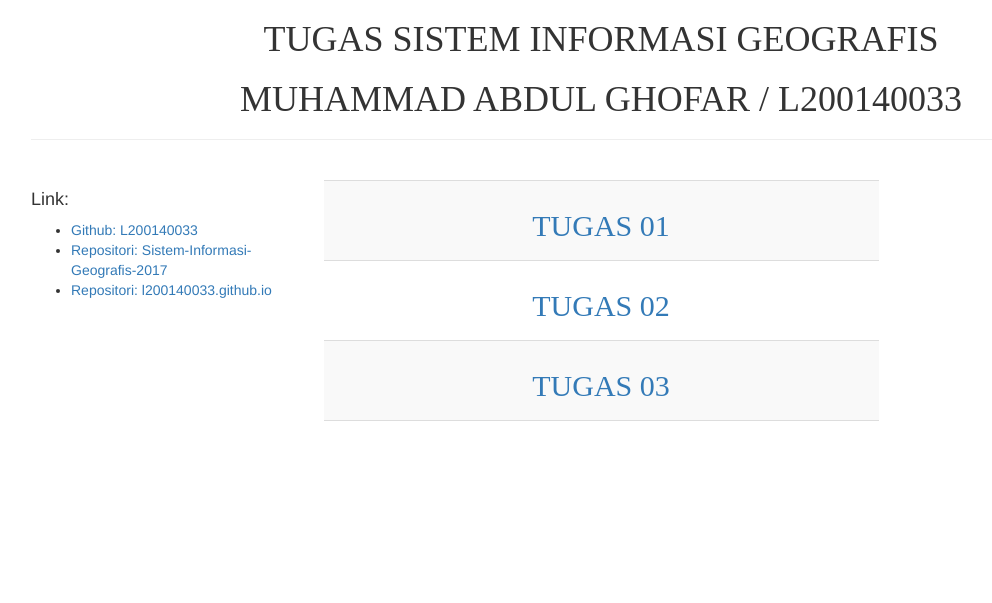
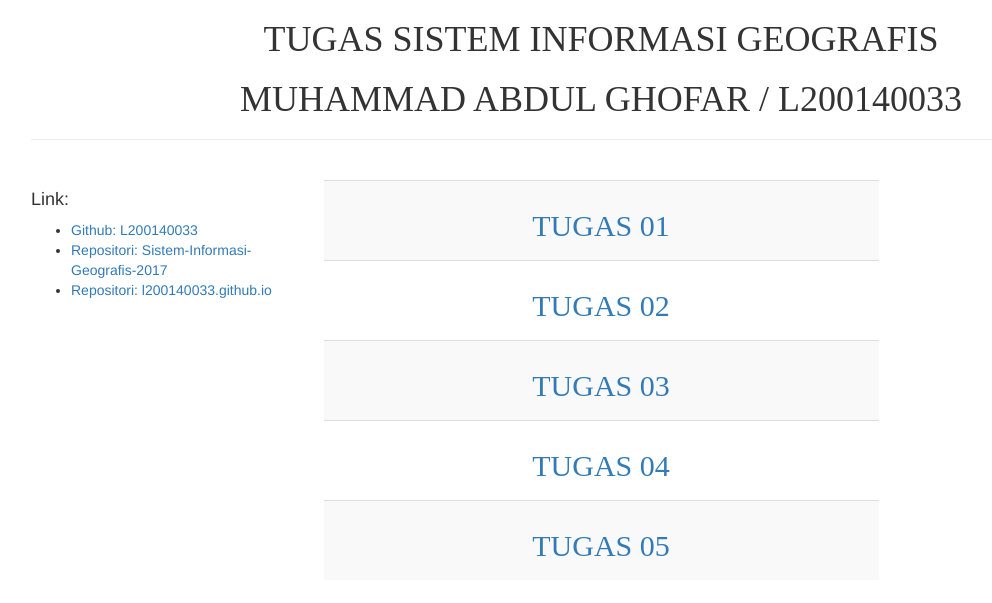
Before and after one commit to L200140033/l200140033.github.io, a plain HTML site: page index.html in a window 1280 px wide. Shown: the whole page, without its empty margins (39-1031 px from the left). Drawn offline with nearby package versions, Linux system fonts and the light colour scheme.

Commit message:
Update index.html

```diff
--- a/index.html
+++ b/index.html
@@ -38,10 +38,13 @@
 						<td><h2><a href="https://l200140033.github.io/L200140033_tugas02.html" target='_blank'>TUGAS 02</a></h2></td>
 					</tr>
 					<tr>
-						<td><h2><a href="https://l200140033.github.io/L200140033_tugas03.html" target='_blank'>TUGAS 03</a></h2></td>
+						<td><h2><a href="https://l200140033.github.io/L200140033_tugas03.html">TUGAS 03</a></h2></td>
 					</tr>
 					<tr>
-						<td></td>
+						<td><h2><a href="https://l200140033.github.io/L200140033_tugas04.html" target='_blank'>TUGAS 04</a></h2></td>
+					</tr>
+					<tr>
+						<td><h2><a href="https://l200140033.github.io/L200140033_tugas05.html">TUGAS 05</a></h2></td>
 					</tr>
 				</table>
 			</div>
```
